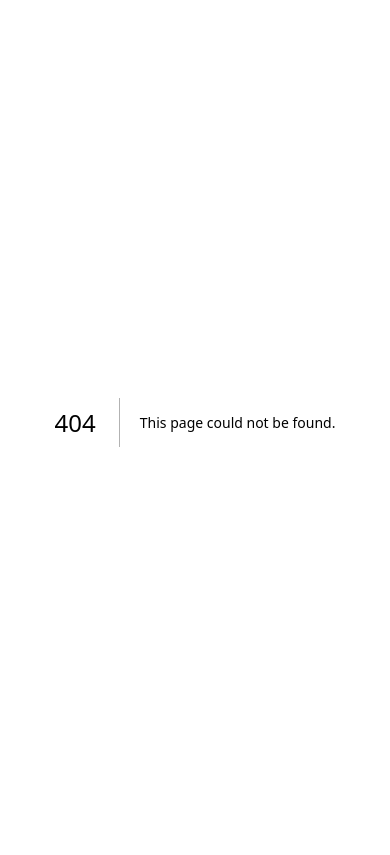
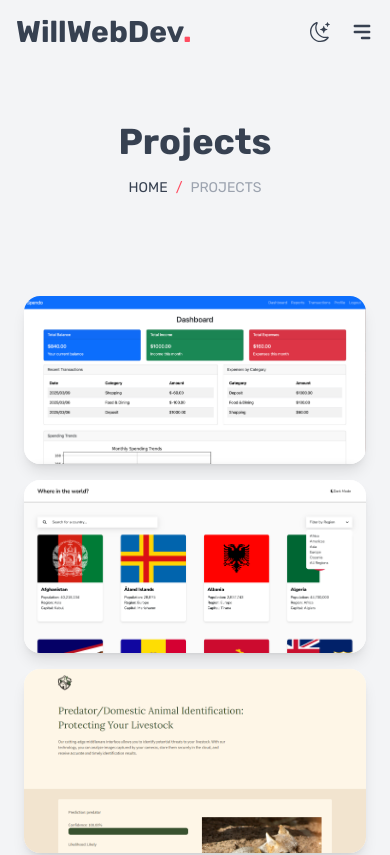
Before and after one commit to Wilmer856/WG-Portfolio, a Next.js app: page /projects in a window 390 px wide. Before the commit this address had no page. Shown: the top 855 px of the page. Built offline with nearby package versions, Linux system fonts and the light colour scheme.

Commit message:
Added links on menu for mobile and ability to close menu from the overlay

```diff
--- a/src/components/partials/Menu.tsx
+++ b/src/components/partials/Menu.tsx
@@ -34,11 +34,11 @@ const Menu = () => {
           </li>
           <li>
             <Link
-              href="/works"
+              href="/projects"
               className={classNames(
                 'inline-block px-4 font-semibold  transition-colors duration-300 hover:text-primary-600 hover:underline',
                 {
-                  'text-primary-500': router.asPath == '/works',
+                  'text-primary-500': router.asPath == '/projects',
                 }
               )}
             >
@@ -87,7 +87,10 @@ const Menu = () => {
             leaveFrom="opacity-100"
             leaveTo="opacity-0"
           >
-            <DialogBackdrop className="fixed inset-0 bg-gray-600 bg-opacity-75" />
+            <DialogBackdrop
+              className="fixed inset-0 bg-gray-600 bg-opacity-75"
+              onClick={() => setSidebarOpen(!sidebarOpen)}
+            />
           </TransitionChild>
           <TransitionChild
             as={Fragment}
@@ -127,6 +130,24 @@ const Menu = () => {
                 </div>
                 <nav className="mt-4 space-y-1 px-2">
                   <Link
+                    href="/"
+                    className={classNames(
+                      { 'text-primary-500': router.asPath == '/' },
+                      'group flex items-center px-2 py-2 text-base font-medium transition-colors duration-150 hover:text-primary-600 '
+                    )}
+                  >
+                    Home
+                  </Link>
+                  <Link
+                    href="/projects"
+                    className={classNames(
+                      { 'text-primary-500': router.asPath == '/projects' },
+                      'group flex items-center px-2 py-2 text-base font-medium transition-colors duration-150 hover:text-primary-600 '
+                    )}
+                  >
+                    Projects
+                  </Link>
+                  <Link
                     href="/contact"
                     className={classNames(
                       { 'text-primary-500': router.asPath == '/contact' },
--- a/src/pages/works/index.tsx
+++ b/src/pages/projects/index.tsx
@@ -6,14 +6,14 @@ import AppLayout from '@/layouts/AppLayout';
 
 const work = () => {
   return (
-    <AppLayout title="Works">
+    <AppLayout title="Projects">
       <PageTitle
         breadcrumb={[
           { label: 'Home', path: '/' },
-          { label: 'Works', path: '' },
+          { label: 'Projects', path: '' },
         ]}
       >
-        Works
+        Projects
       </PageTitle>
 
       <div className="container py-10">
```
Also changed, not shown: src/pages/projects/[id].tsx (renamed from src/pages/works/[id].tsx).
